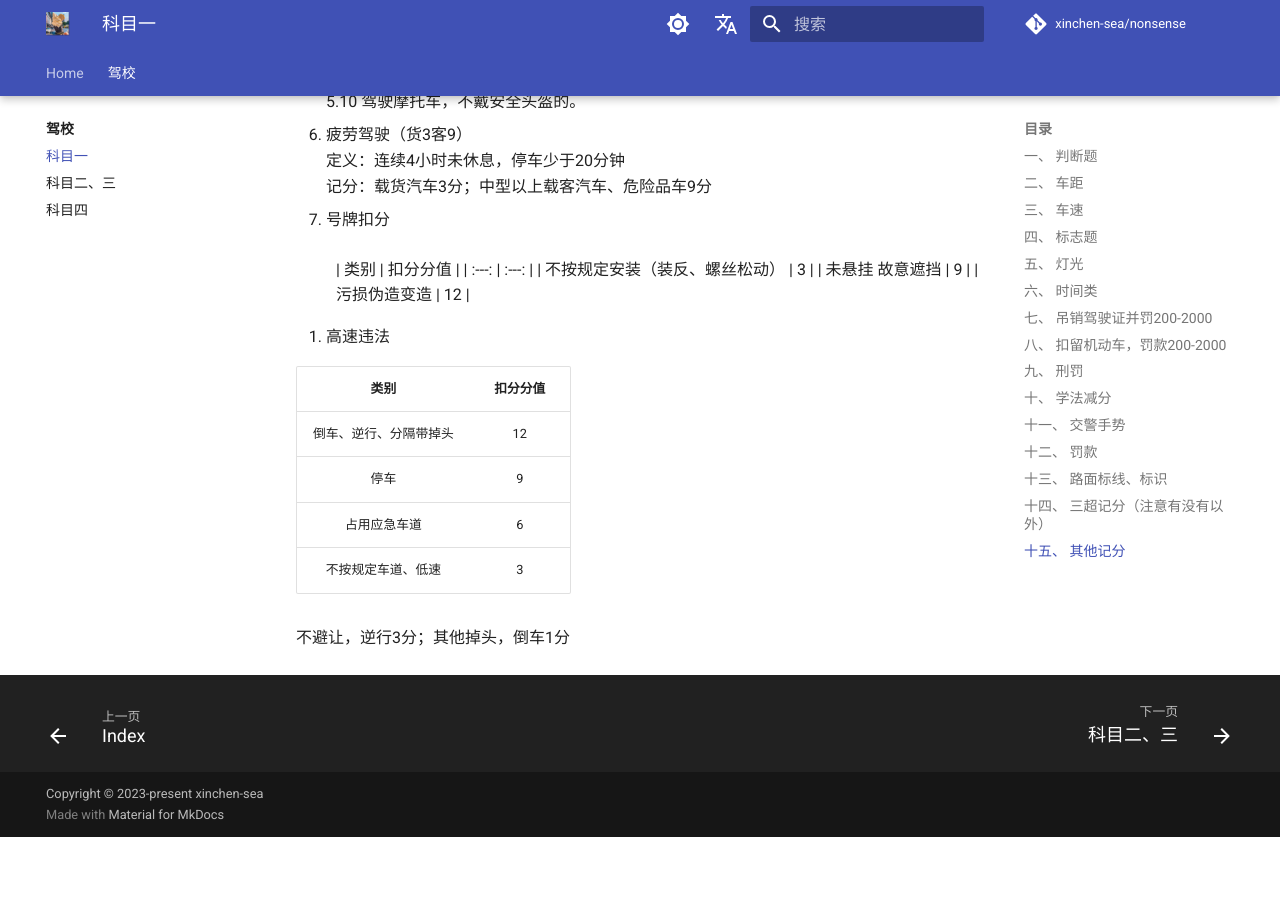
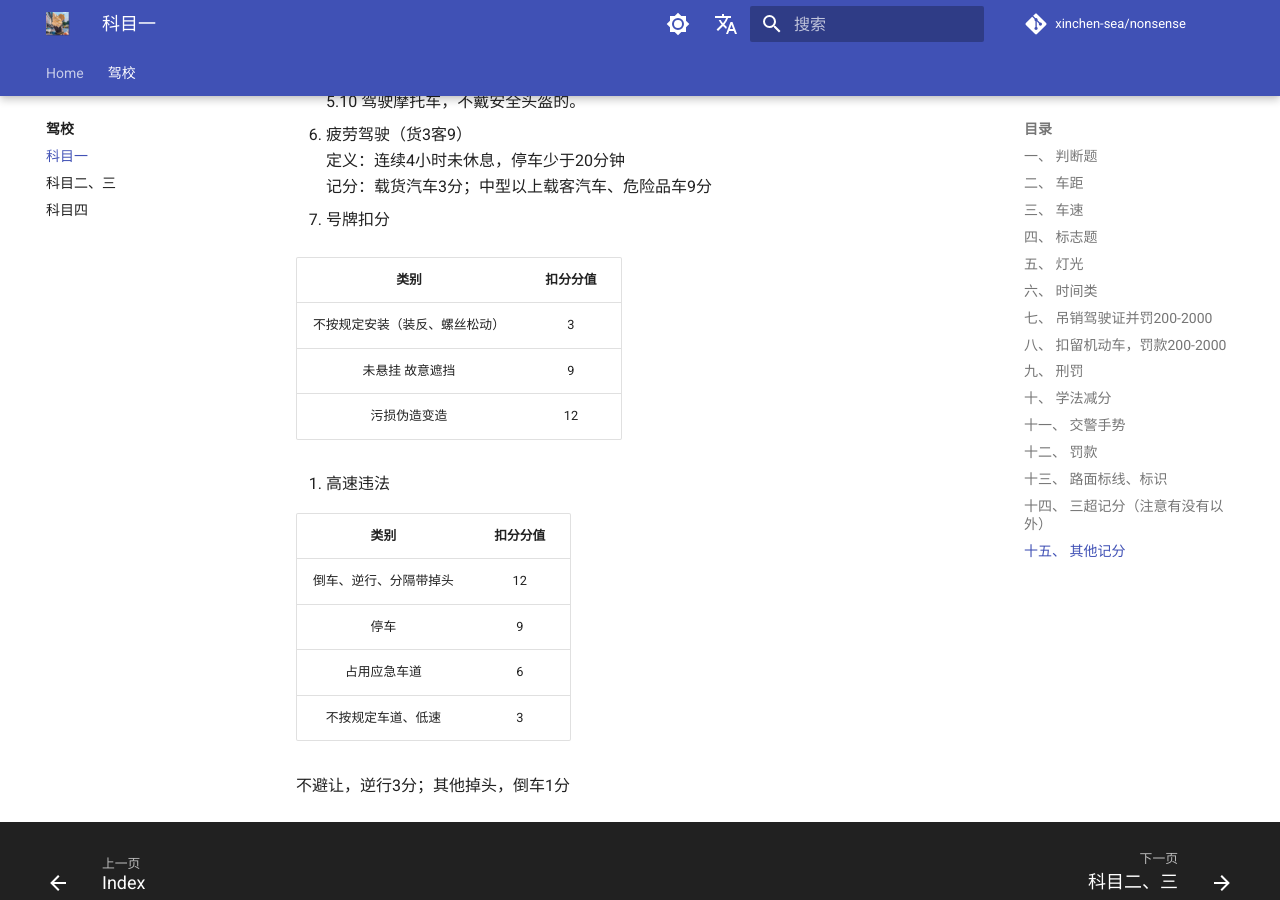
Before and after one commit to xinchen-sea/xinchen-sea.github.io, an MkDocs documentation site: the page built from docs/drivinglicense/object1.md, in a window 1280 px wide and 900 px high, scrolled down 7763 px. Built offline with MkDocs 1.6.1 and Material for MkDocs 9.7.7, drawn with Linux system fonts in a browser that asks for light colours; plug-ins that fetch from the network failed and are left out; comment, search, counter and statistics services are not loaded; before the commit the page ends 8600 px from its top, so only the background shows below that.

Commit message:
Update object1.md

```diff
--- a/docs/drivinglicense/object1.md
+++ b/docs/drivinglicense/object1.md
@@ -338,13 +338,13 @@ _5.6	驾驶载货汽车载物超过最大允许总质量未达到百分之三十
 
   7.   号牌扣分
 
-<div class="table-indent">
+
    | 类别  | 扣分分值 |
    | :---: | :---: |
    | 不按规定安装（装反、螺丝松动） | 	3  |
    | 未悬挂 故意遮挡 | 	9 |
    |  污损伪造变造 | 12 |
-</div>
+
 
   8.	高速违法
 
```
